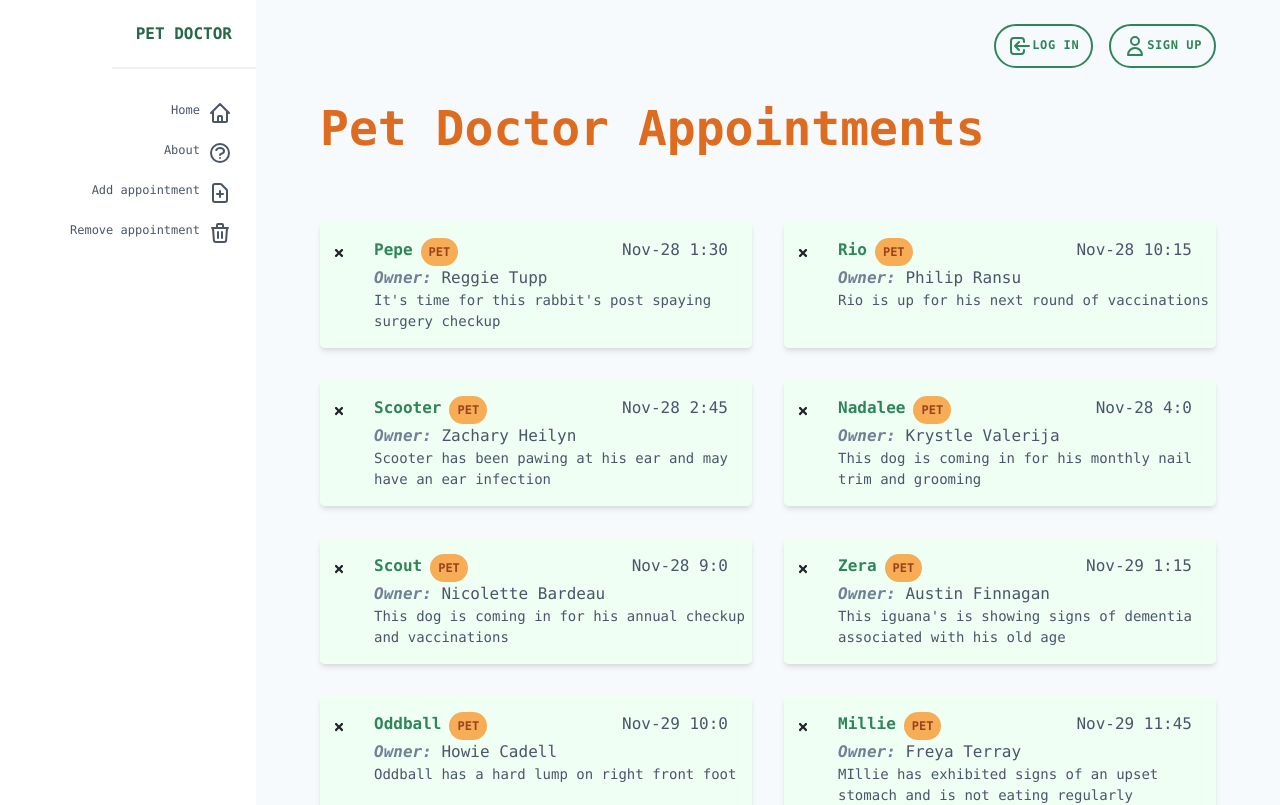
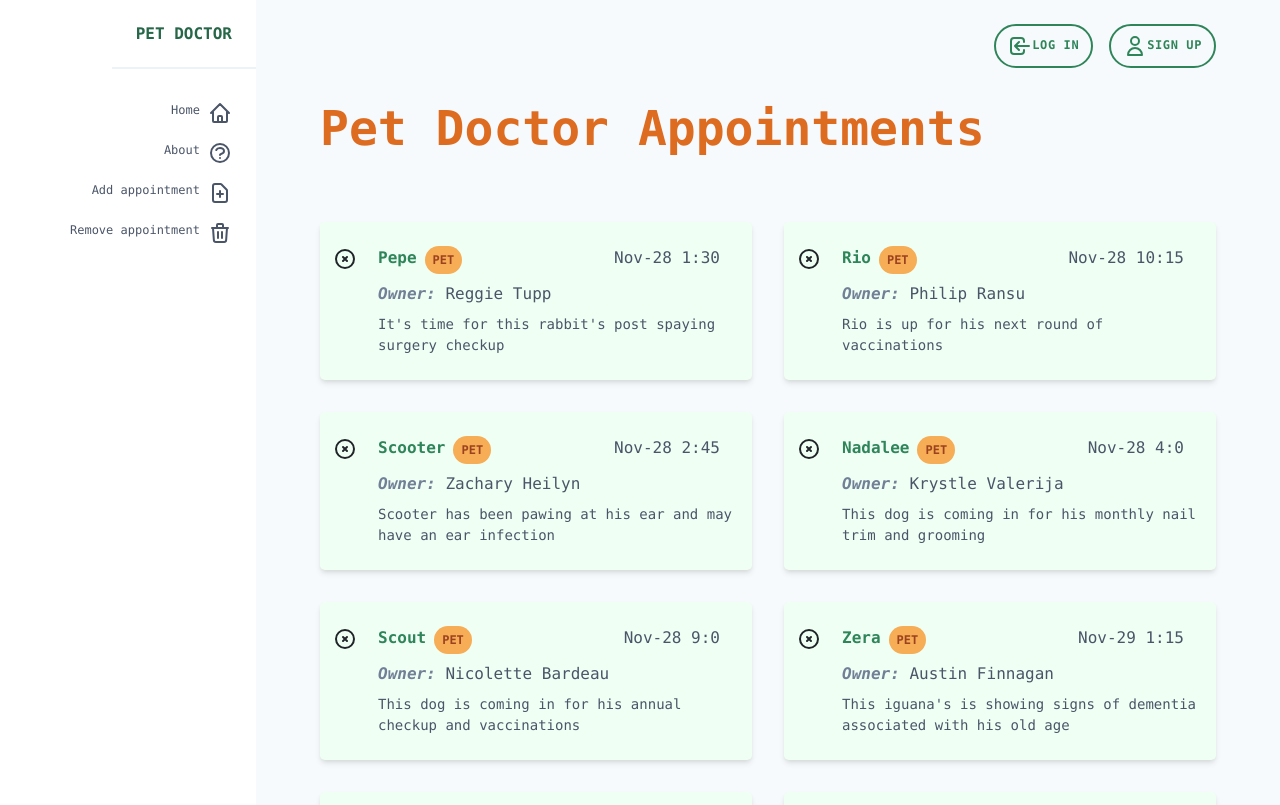
Before and after one commit to HelenDrug/PetDoctor_Appointment, a React (Create React App) app: page / in a window 1280 px wide. Shown: the top 805 px of the page. Built offline with nearby package versions, Linux system fonts and the light colour scheme.

Commit message:
added AppointmentList component, did some extra styling

```diff
--- a/src/App.js
+++ b/src/App.js
@@ -1,7 +1,7 @@
 import React, { Component } from "react";
 import "./App.css";
 import AddAppointment from "./components/addAppointment";
-import ListAppointment from "./components/listAppointment";
+import AppointmentList from "./components/AppointmentList/AppointmentList";
 import NavBar from "./components/NavBar/NavBar";
 import Authentification from "./components/Authentification/Authentification";
 import Header from "./components/Header/Header";
@@ -58,7 +58,7 @@ class App extends Component {
         <main className="px-16 py-6 bg-gray-100 md:col-span-4">
           <Authentification />
           <Header />
-          <ListAppointment
+          <AppointmentList
             appointments={this.state.myAppointments}
             deleteAppointment={this.deleteAppointment}
           />
--- a/src/components/Appointment/Appointment.js
+++ b/src/components/Appointment/Appointment.js
@@ -1,31 +1,40 @@
 import React from "react";
-import { FaTimes } from "react-icons/fa";
 import Moment from "react-moment";
 
 export default function Appointment({ item, deleteAppointment }) {
   return (
     <div
       key={item}
-      className="pet-item bg-green-100   hover:bg-gray-200 media py-3 rounded-lg overflow-hidden shadow-md"
+      className="flex bg-green-100   hover:bg-gray-200 media py-3 rounded-lg overflow-hidden shadow-md"
     >
-      <div className="mr-3">
-        <button
-          className="pet-delete btn btn-sm"
-          onClick={() => deleteAppointment(item)}
-        >
-          <FaTimes />
+      <div>
+        <button className="btn" onClick={() => deleteAppointment(item)}>
+          <svg
+            class="w-6 h-6"
+            fill="none"
+            stroke="currentColor"
+            viewBox="0 0 24 24"
+            xmlns="http://www.w3.org/2000/svg"
+          >
+            <path
+              stroke-linecap="round"
+              stroke-linejoin="round"
+              stroke-width="2"
+              d="M10 14l2-2m0 0l2-2m-2 2l-2-2m2 2l2 2m7-2a9 9 0 11-18 0 9 9 0 0118 0z"
+            ></path>
+          </svg>
         </button>
       </div>
 
-      <div className="pet-info media-body">
-        <div className="pet-head d-flex">
-          <span className="pet-name font-bold text-green-700">
+      <div className="p-2">
+        <div className="flex">
+          <span className="font-bold text-green-700">
             {item.petName}
           </span>
           <div className="badge">
             <span>Pet</span>
           </div>
-          <span className="apt-date ml-auto mr-4">
+          <span className="ml-auto mr-4">
             <Moment
               date={item.aptDate}
               parse="YYYY-MM-DD hh:mm"
@@ -34,13 +43,13 @@ export default function Appointment({ item, deleteAppointment }) {
           </span>
         </div>
 
-        <div className="owner-name">
-          <span className="label-item font-italic font-semibold text-gray-600">
+        <div className="owner-name mt-2">
+          <span className="font-italic font-semibold text-gray-600">
             Owner:{" "}
           </span>
           <span>{item.ownerName}</span>
         </div>
-        <div className="apt-notes text-sm">{item.aptNotes}</div>
+        <div className="text-sm mt-2">{item.aptNotes}</div>
       </div>
     </div>
   );
--- a/src/components/listAppointment.js
+++ b/src/components/AppointmentList/AppointmentList.js
@@ -1,7 +1,7 @@
 import React from "react";
-import Appointment from "./Appointment/Appointment";
+import Appointment from "../Appointment/Appointment";
 
-const ListAppointment = (props) => {
+export default function AppointmentList (props) {
   return (
     <div className="grid lg:grid-cols-2 gap-8 mt-16 mb-16">
       {props.appointments.map((item) => (
@@ -10,5 +10,3 @@ const ListAppointment = (props) => {
     </div>
   );
 };
-
-export default ListAppointment;
```
